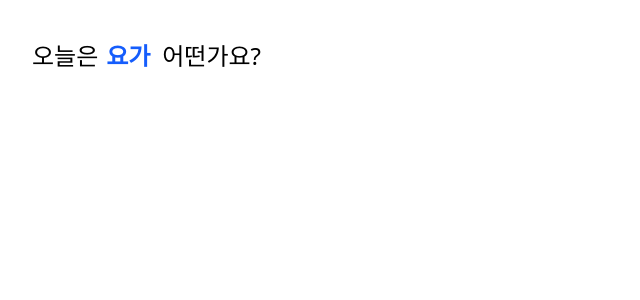
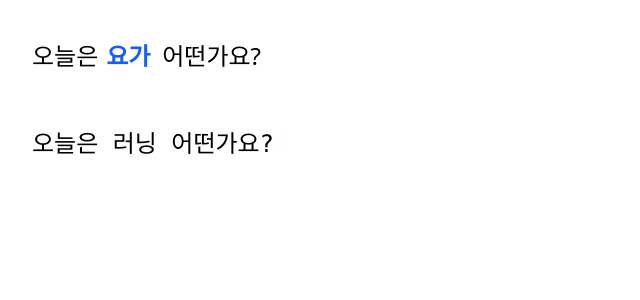
Before and after one commit to DevONew/CSS-Study, a Next.js app: page /motion/word in a window 1280 px wide. Shown: the top 300 px of the page, without its empty margins (0-640 px from the left). Built offline with nearby package versions, Linux system fonts and the light colour scheme.

Commit message:
motion 실습- 타이핑

```diff
--- /dev/null
+++ b/src/app/motion/page.tsx
@@ -0,0 +1,29 @@
+"use client";
+
+import { motion } from "motion/react";
+// import * as motion from "motion/react-client"; - 서버 컴포넌트
+
+export default function Home() {
+  return (
+    <div className="flex h-screen items-center justify-center gap-5">
+      <motion.div
+        className="h-24 w-24 rounded-lg border shadow-md"
+        initial={{ opacity: 0, y: 0 }} //시작상태
+        animate={{ rotate: 360, opacity: 1, y: 20, transition: { duration: 1 }, }} //끝 상태 + 어떻게 이동할것인지
+      />
+      <motion.div
+        className="h-24 w-24 rounded-lg border shadow-md"
+        whileHover={{scale:1.2}}
+        whileTap={{scale:0.9}}
+      />
+      <motion.div
+        className="h-24 w-24 rounded-lg border shadow-md"
+        initial={{ x: 100 }}
+        animate={{
+            x: 0,
+            transition: {}
+        }}
+      />
+    </div>
+  );
+}
--- a/src/app/motion/word/page.tsx
+++ b/src/app/motion/word/page.tsx
@@ -54,19 +54,63 @@ export const WordChangeAnimation = ({
   );
 };
 
+export const TypingEffect = ({
+  text,
+  typingSpeed = 150,
+}: {
+  text: string;
+  typingSpeed?: number;
+}) => {
+  // 현재 입력된 텍스트
+  const [displayText, setDisplayText] = useState("");
+  // 현재 입력된 텍스트의 인덱스
+  const [currentIndex, setCurrentIndex] = useState(0);
+
+  useEffect(() => {
+    let timer: NodeJS.Timeout | undefined;
+    // 현재 입력된 텍스트의 인덱스가 텍스트의 길이보다 작으면
+    if (currentIndex < text.length) {
+      // 타이핑 효과 실행
+      timer = setTimeout(() => {
+        // 현재 입력된 텍스트에 새로운 문자 추가
+        setDisplayText((prev) => prev + text[currentIndex]);
+        // 현재 입력된 텍스트의 인덱스 증가
+        setCurrentIndex((prev) => prev + 1);
+      }, typingSpeed);
+    }
+
+    // useEffect 재실행 전 이전 타이머 정리 & 컴포넌트 unmount 직전 정리
+    return () => clearTimeout(timer);
+  }, [currentIndex, text, typingSpeed]);
+
+  return (
+    <div className="font-mono text-2xl">
+      {/* 현재 입력된 텍스트 */}
+      {displayText}
+      {/* 깜빡거리는 타이핑 커서 */}
+      <motion.span
+        animate={{ opacity: [0, 1, 0] }}
+        transition={{ repeat: Infinity, duration: 0.8 }}
+        className="ml-1 inline-block h-5 w-2 bg-black"
+      />
+    </div>
+  );
+};
+
 // 사용 예시
 export default function WordChangeExample() {
   // 단어 목록
   const words = ["러닝", "게임", "볼링", "요가", "독서"];
 
   return (
-    <div className="p-8">
+    <div className="flex flex-col gap-12 p-8">
       <WordChangeAnimation
         prefix="오늘은"
         suffix="어떤가요?"
         words={words}
         interval={2000}
       />
+      <TypingEffect text="오늘은 러닝 어떤가요?" typingSpeed={100} />
     </div>
   );
 }
```
Also changed, not shown: src/app/motion/example/page.tsx (deleted).
